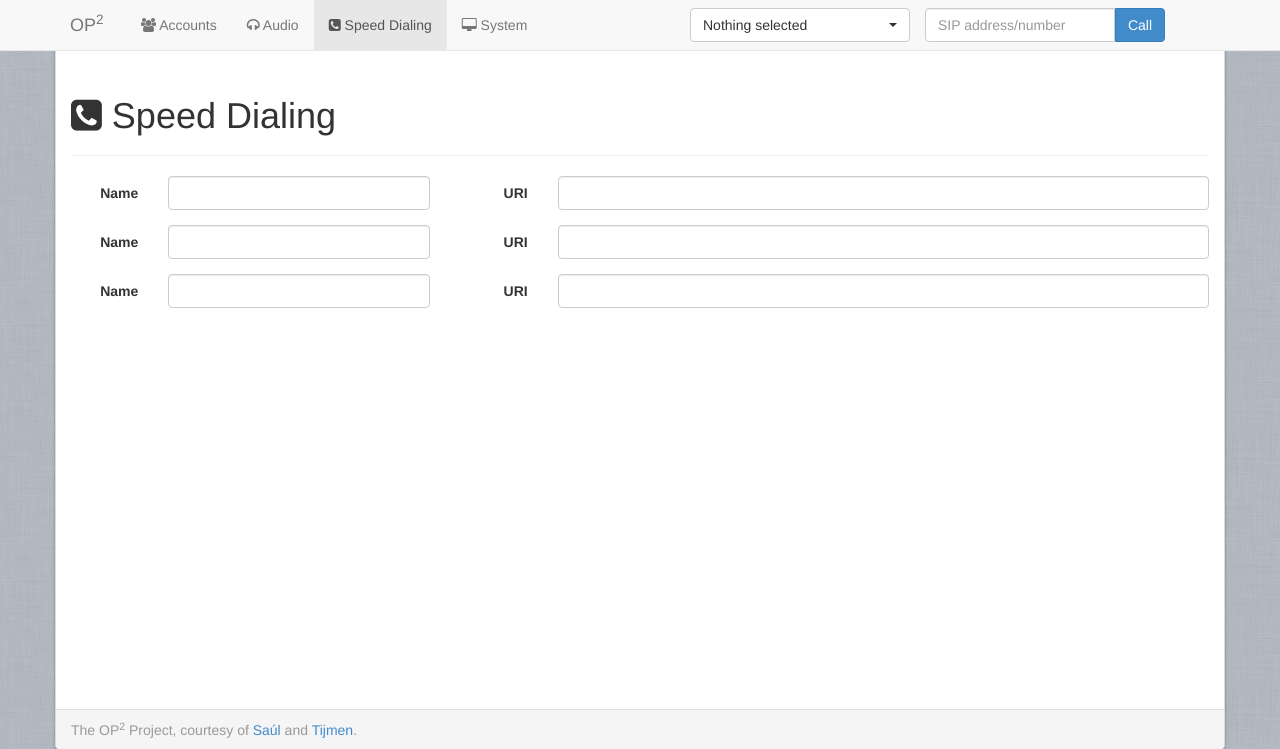
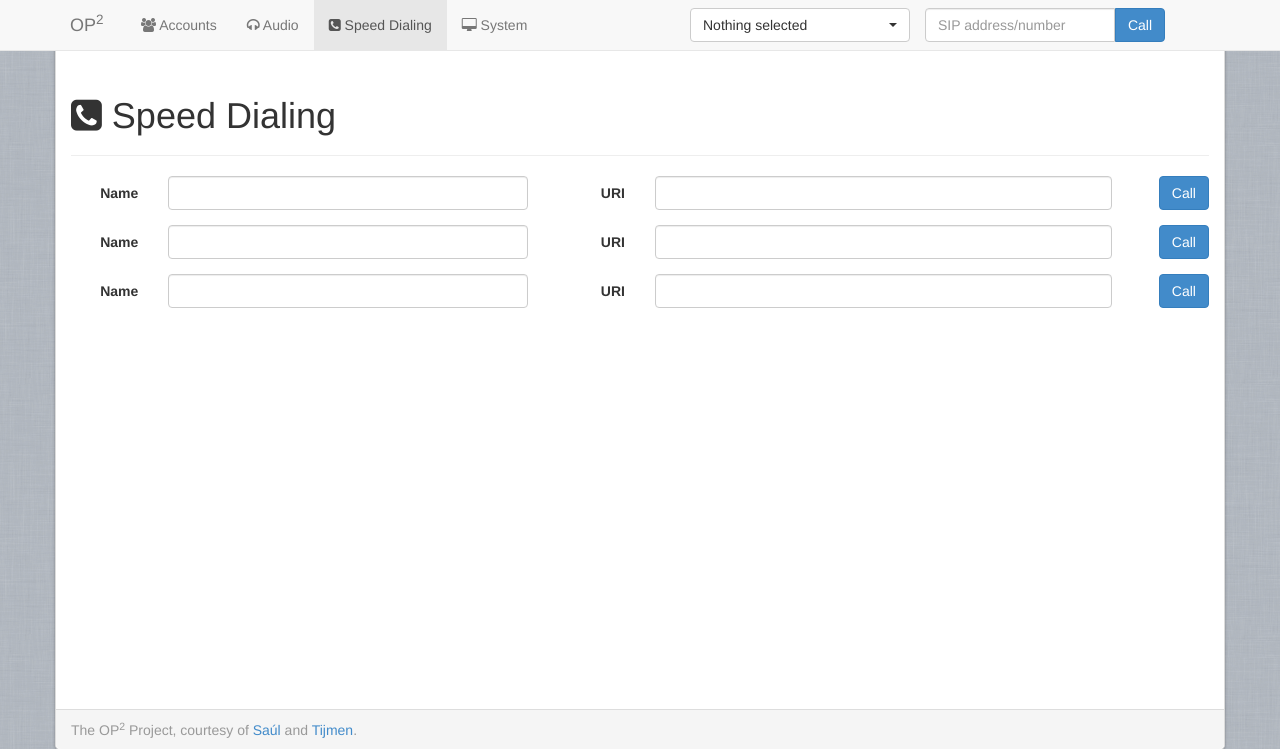
Before and after one commit to op2-project/op2-daemon, a Flask app: template op2d/web/frontend/templates/index.html in a window 1280 px wide, after a click on "Speed Dialing". Shown: the top 749 px of the page. Run offline with Flask 2, Linux system fonts and the light colour scheme; the template is opened without the code that fills it, so the values that code supplies are empty; parts of the project's set-up code (start-up, migrations or seed data) failed here and were passed over; some libraries are stand-ins or nearby versions.

Commit message:
Reworked speed dial and added working call buttons

```diff
--- a/op2d/web/frontend/templates/assets/js/application.js
+++ b/op2d/web/frontend/templates/assets/js/application.js
@@ -678,6 +678,36 @@ $(document).ready(function() {
         });
     });
 
+    $('button[id^="call_"]').click(function(event){
+
+        console.log("call");
+        var account = getAccountId();
+        event.preventDefault();
+        var that = this ;
+        var id_number = this.id.replace(/^[^\d]+/, "");
+        //$(that).button('loading').addClass('btn-info');
+        //var data = "{\"from\":\""+account+"\", \"to\": \""+ $('#uri_1').val() + "\"}";
+        var data = "from="+account+"&to="+ $('#uri_'+id_number).val();
+        console.log(data);
+        $.ajax({
+            type: "get",
+            url: "/api/v1/sessions/dial?"+data,
+            data: data,
+            success: function(){
+                //getAccounts('account_list','account_info_form', 0);
+                timeout = setTimeout(function() {
+                    $(that).button('reset').removeClass('btn-info');
+                },500);
+
+            },
+            error: function(rdata){
+                console.log(rdata);
+                console.log("Error");
+                notifyError(rdata);
+            }
+        });
+    });
+
     $("ol#audio_codecs").sortable({
         change: function( event, ui ) {
             $("#reset_audio_codecs").removeClass("btn-disabled").removeAttr("disabled");
--- a/op2d/web/frontend/templates/index.html
+++ b/op2d/web/frontend/templates/index.html
@@ -448,34 +448,43 @@
 
                                         <div class="form-group">
                                             <label for="name_1" class="col-lg-1 control-label">Name</label>
-                                            <div class="col-lg-3">
+                                            <div class="col-lg-4">
                                                 <input type="text" class="form-control" id ='name_1' name='name_1'>
                                             </div>
                                             <label for="uri_1" class="col-lg-1 control-label">URI</label>
-                                            <div class="col-lg-7">
+                                            <div class="col-lg-5">
                                                 <input type="text" class="form-control" id='uri_1' name='uri_1'>
+                                            </div>
+                                            <div class="col-lg-1">
+                                                <button id='call_1' class="btn btn-primary pull-right">Call</button>
                                             </div>
                                         </div>
 
                                         <div class="form-group">
                                             <label for="name_2" class="col-lg-1 control-label">Name</label>
-                                            <div class="col-lg-3">
+                                            <div class="col-lg-4">
                                                 <input type="text" class="form-control" id='name_2' name='name_2'>
                                             </div>
                                             <label for="uri_2" class="col-lg-1 control-label">URI</label>
-                                            <div class="col-lg-7">
+                                            <div class="col-lg-5">
                                                 <input type="text" class="form-control" id='uri_2' name='uri_2'>
+                                            </div>
+                                            <div class="col-lg-1">
+                                                <button id='call_2' class="btn btn-primary pull-right">Call</button>
                                             </div>
                                         </div>
 
                                         <div class="form-group">
                                             <label for="name_3" class="col-lg-1 control-label">Name</label>
-                                            <div class="col-lg-3">
+                                            <div class="col-lg-4">
                                                 <input type="text" class="form-control" id='name_3' name='name_3'>
                                             </div>
                                             <label for="uri_3" class="col-lg-1 control-label">URI</label>
-                                            <div class="col-lg-7">
+                                            <div class="col-lg-5">
                                                 <input type="text" class="form-control" id ='uri_3' name='uri_3'>
+                                            </div>
+                                            <div class="col-lg-1">
+                                                <button id='call_3' class="btn btn-primary pull-right">Call</button>
                                             </div>
                                         </div>
 
```
